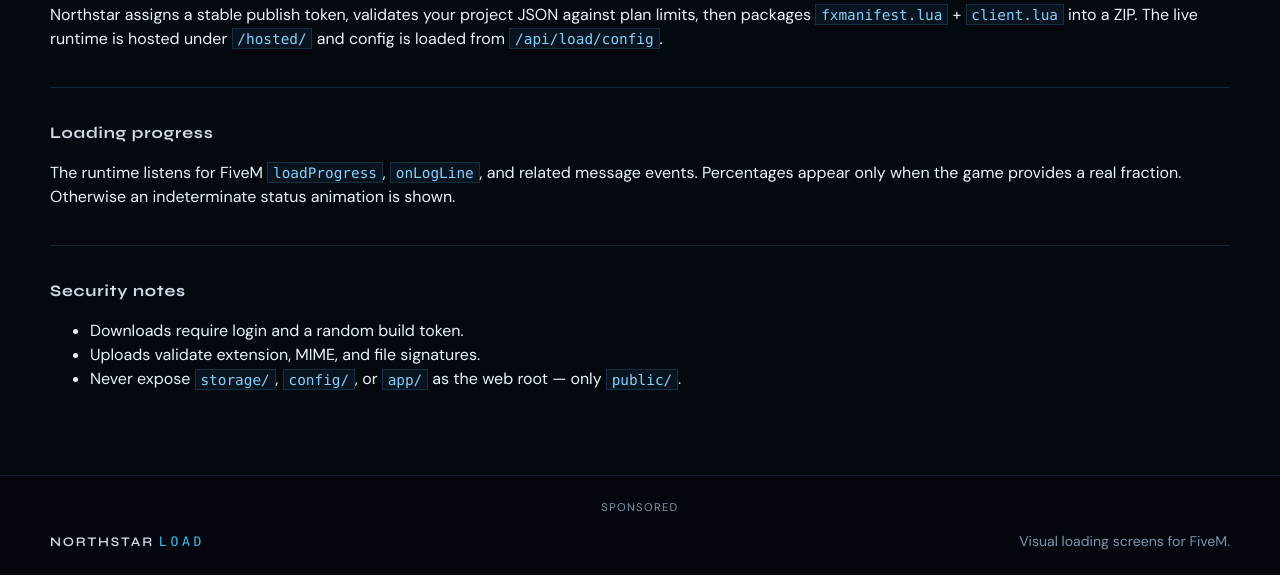
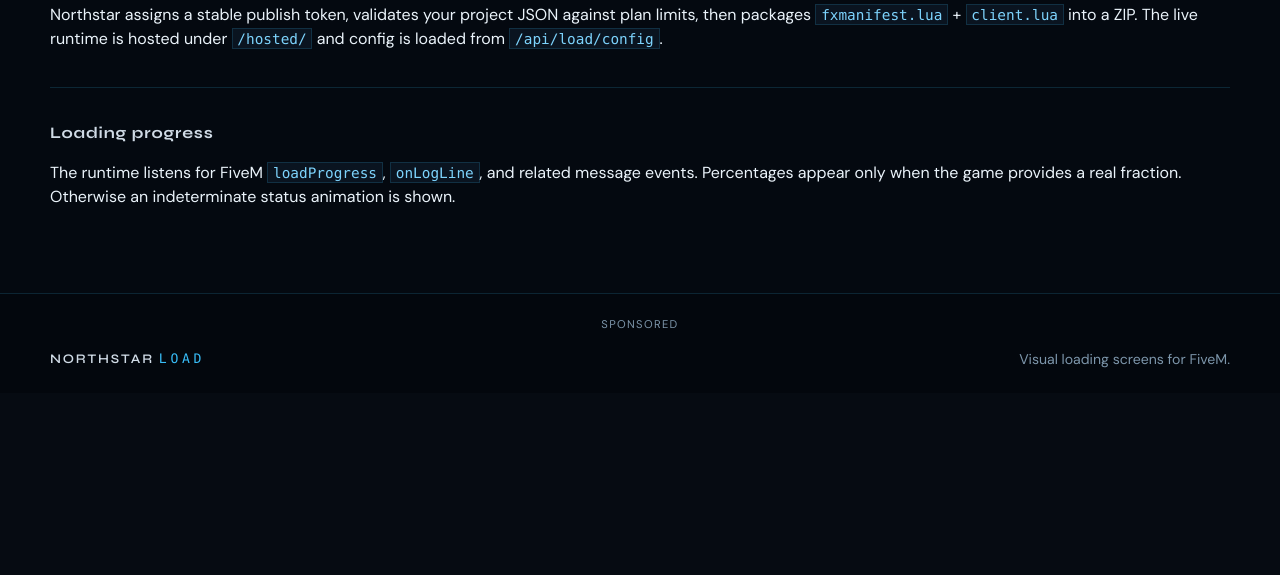
Before and after one commit to wcturner75-collab/northstar-load, a PHP site: page /docs in a window 1280 px wide. Shown: the part 1496-2071 px from the top of the page. After the commit the page ends 1864 px from the top, so only its background shows below. Run offline with PHP 8.4, Linux system fonts and the light colour scheme.

Commit message:
Remove security notes section from Load docs

```diff
--- a/app/views/docs.php
+++ b/app/views/docs.php
@@ -63,13 +63,4 @@
     <h2>Loading progress</h2>
     <p>The runtime listens for FiveM <code>loadProgress</code>, <code>onLogLine</code>, and related message events. Percentages appear only when the game provides a real fraction. Otherwise an indeterminate status animation is shown.</p>
   </article>
-
-  <article class="doc-block">
-    <h2>Security notes</h2>
-    <ul>
-      <li>Downloads require login and a random build token.</li>
-      <li>Uploads validate extension, MIME, and file signatures.</li>
-      <li>Never expose <code>storage/</code>, <code>config/</code>, or <code>app/</code> as the web root — only <code>public/</code>.</li>
-    </ul>
-  </article>
 </section>
```
